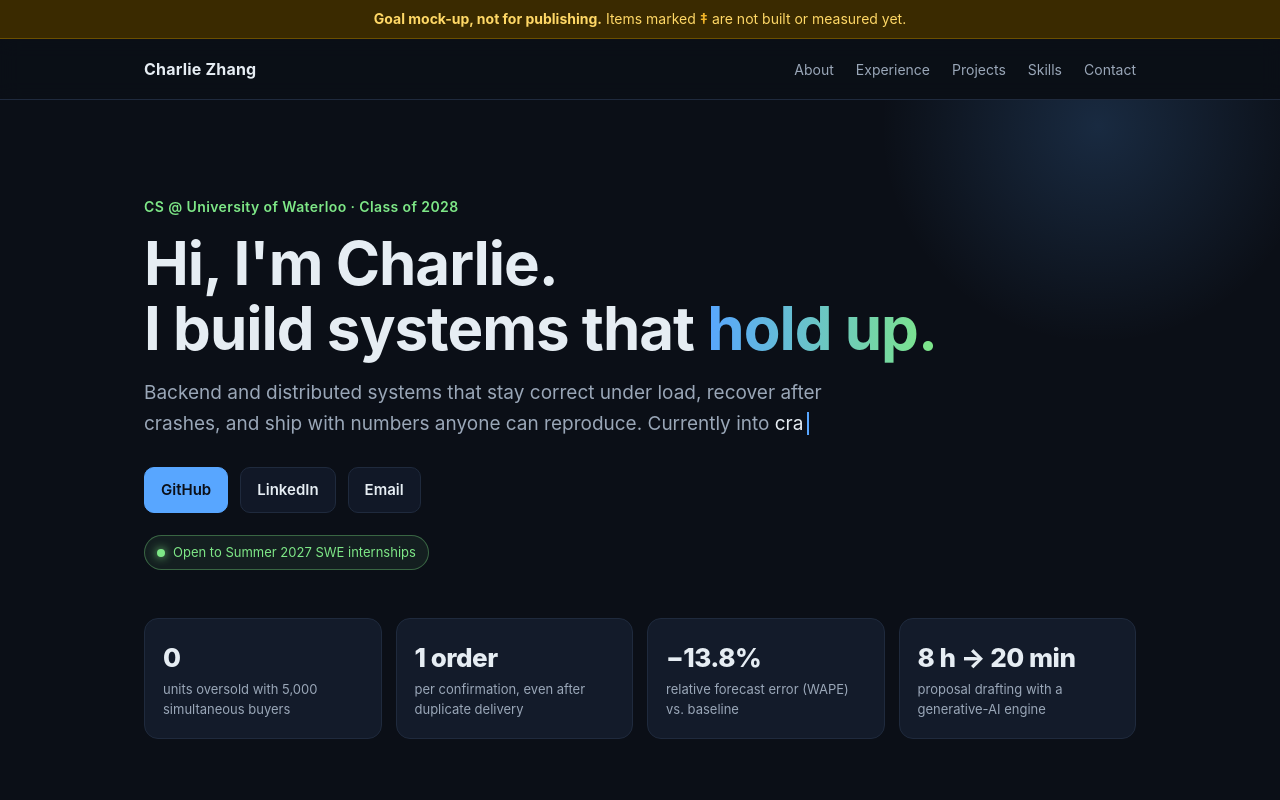
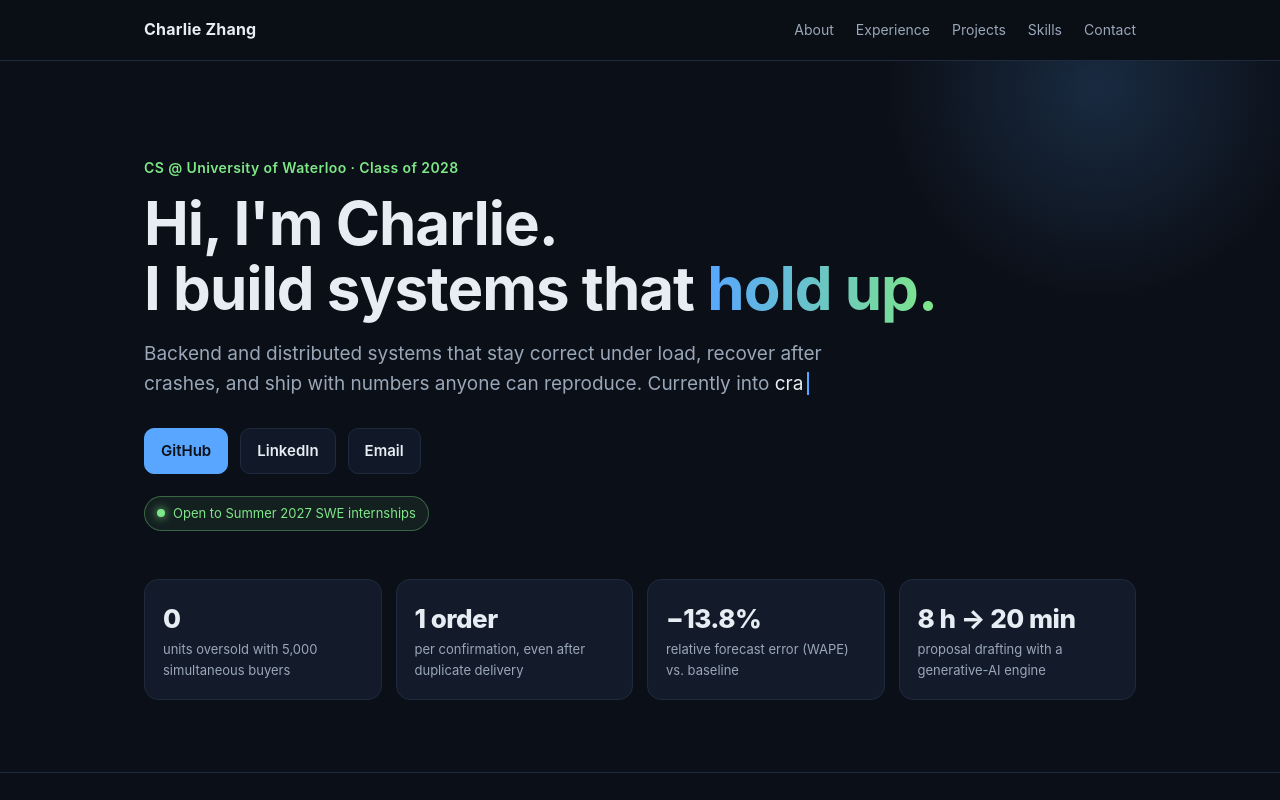
Before and after one commit to CharlieNotChilly/portfolio-goal, a plain HTML site: page index.html in a window 1280 px wide. Shown: the top 800 px of the page. Drawn offline with Linux system fonts and the light colour scheme.

Commit message:
Update index.html

```diff
--- a/index.html
+++ b/index.html
@@ -3,7 +3,7 @@
 <head>
   <meta charset="utf-8" />
   <meta name="viewport" content="width=device-width, initial-scale=1" />
-  <title>GOAL MOCK-UP · Charlie Zhang</title>
+  <title>Charlie Zhang</title>
   <meta name="robots" content="noindex" />
   <meta name="description" content="Charlie Zhang: CS at the University of Waterloo. Backend and distributed systems: checkout that never oversells, demand forecasting, and reproducible results." />
   <meta property="og:title" content="Charlie Zhang | Backend &amp; Distributed Systems" />
@@ -14,8 +14,6 @@
   <link rel="stylesheet" href="styles.css" />
 </head>
 <body>
-  <!-- GOAL MOCK-UP ONLY. Do not publish. ‡ = not built or not measured yet. -->
-  <div class="mock-banner"><b>Goal mock-up, not for publishing.</b> Items marked <span class="mark">‡</span> are not built or measured yet.</div>
   <nav class="nav">
     <div class="wrap">
       <a class="brand" href="#top">Charlie Zhang</a>
```
